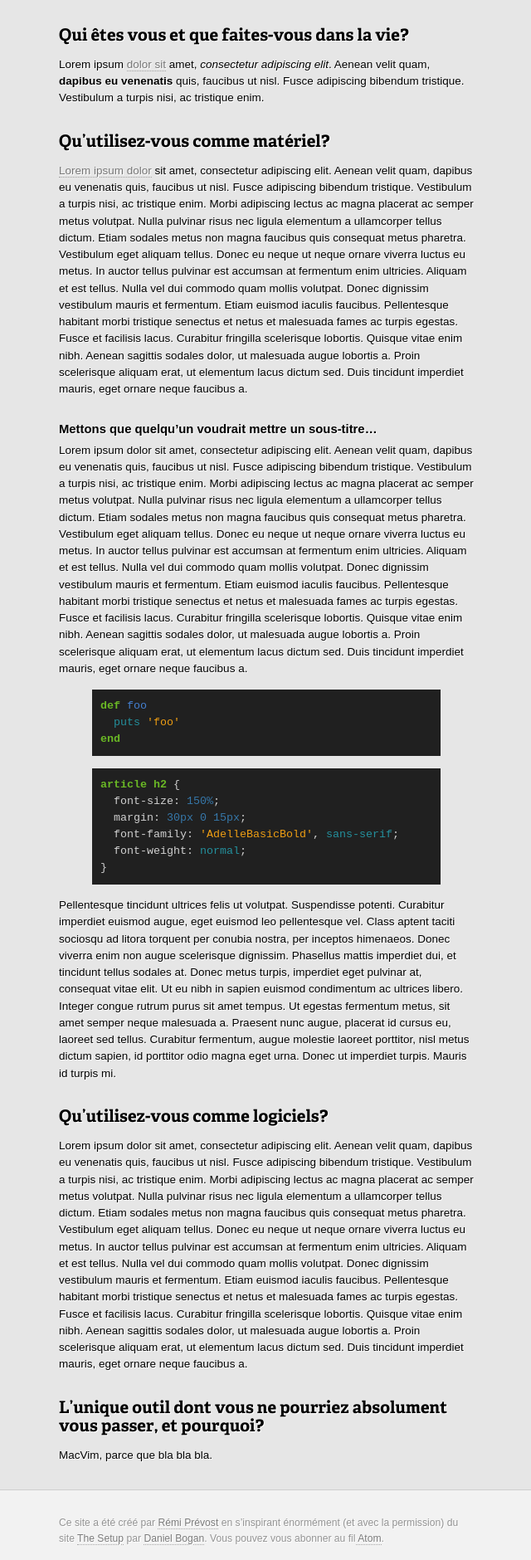
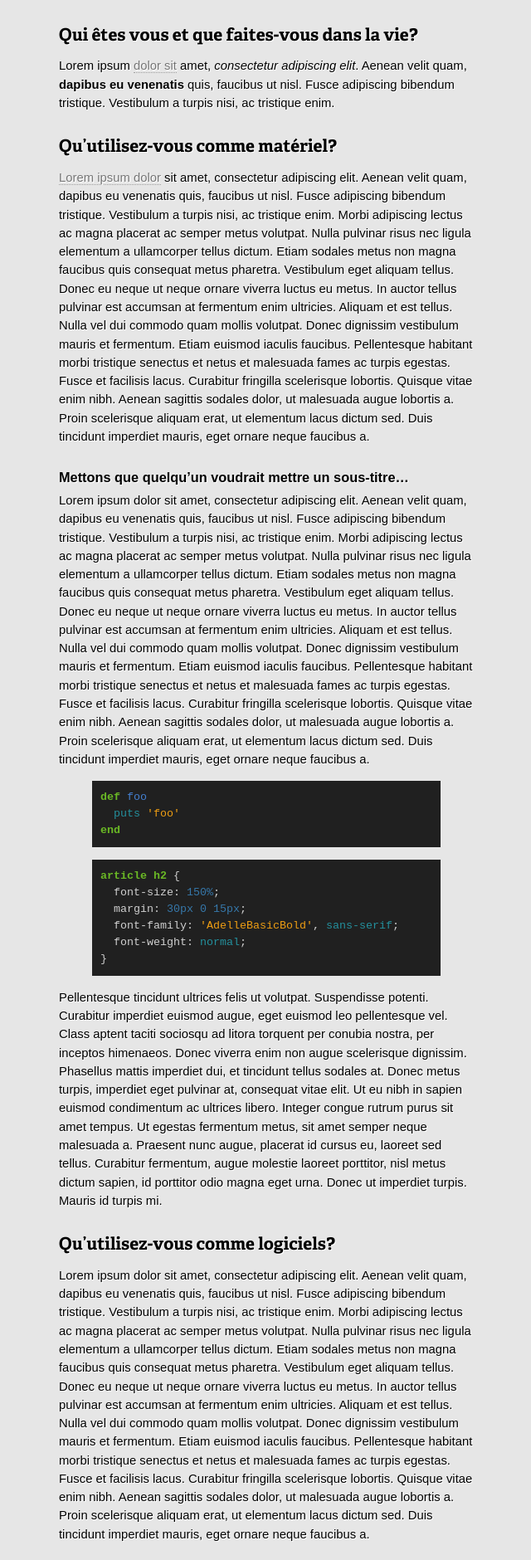
Before and after one commit to remi/utilise.ca, a Jekyll site: the page built from _posts/2010-04-09-remiprevost.markdown, in a window 1280 px wide. Shown: the part 562-2442 px from the top of the page at 83% size, without its empty margins (319-959 px from the left). Built offline with Jekyll 4.4.1, drawn with Linux system fonts in a browser that asks for light colours; Markdown is read by kramdown in place of the engine named in the settings.

Commit message:
Increase font-size on article content

```diff
--- a/css/screen.css
+++ b/css/screen.css
@@ -207,8 +207,12 @@ article .entete {
 article .entete h1 {
 }
 
+article .contenu {
+  font-size: 110%;
+}
+
 article h2 {
-  font-size: 150%;
+  font-size: 140%;
   margin: 30px 0 15px;
   font-family: 'AdelleBasicBold', sans-serif;
   font-weight: normal;
```
